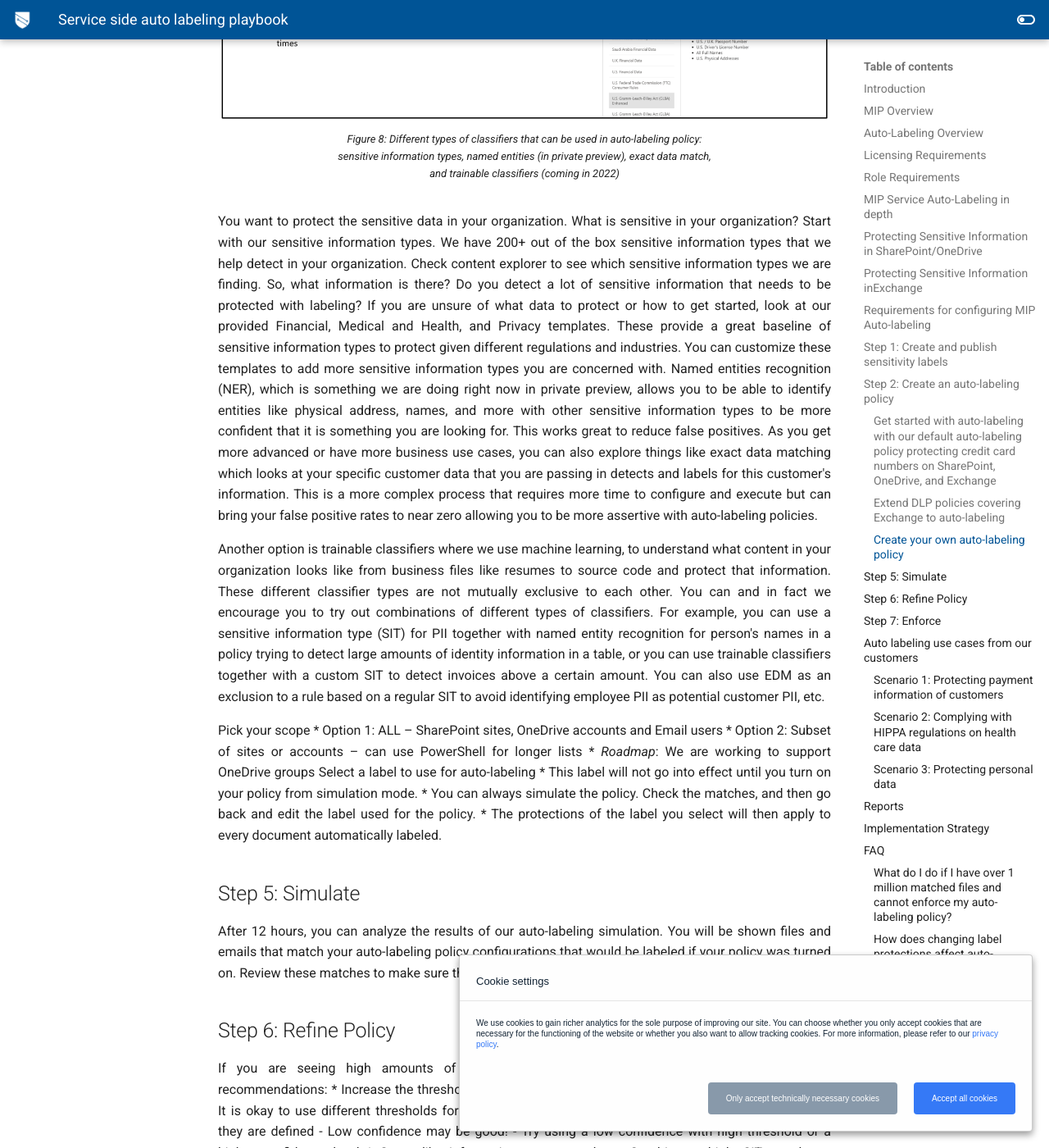
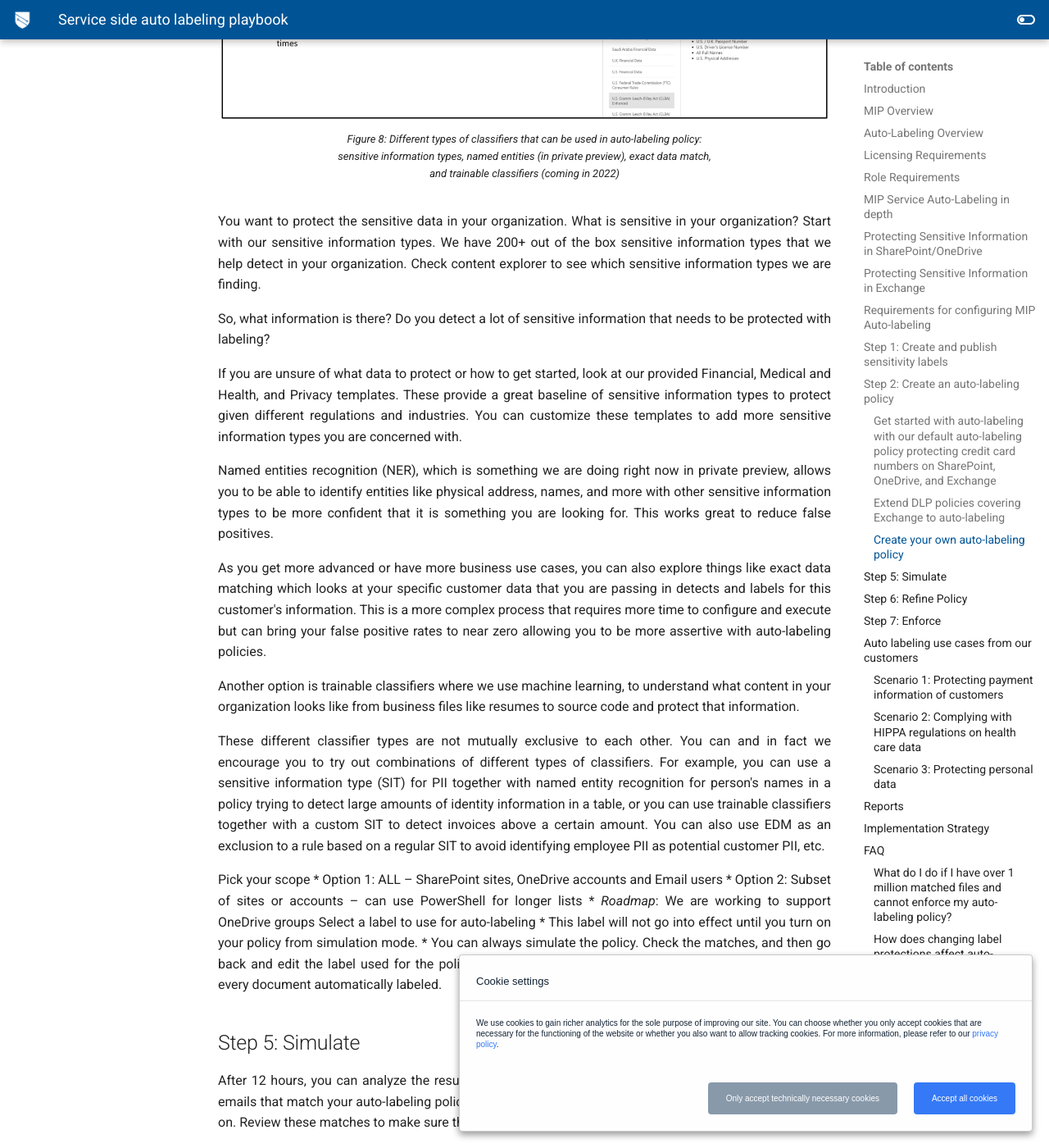
Before and after one commit to microsoft/ComplianceCxE, an MkDocs documentation site: the page built from docs/playbooks/service-side-auto-labeling.md, in a window 1280 px wide and 1400 px high, scrolled down 13554 px. Shown: the whole window at 82% size. Built offline with MkDocs 1.6.1 and Material for MkDocs 9.7.7, drawn with Linux system fonts in a browser that asks for light colours; comment, search, counter and statistics services are not loaded; some of the changed text lies outside the part shown.

Commit message:
Update service-side-auto-labeling.md

```diff
--- a/docs/playbooks/service-side-auto-labeling.md
+++ b/docs/playbooks/service-side-auto-labeling.md
@@ -159,7 +159,7 @@
 
 - When the label applies encryption, the [Rights Management issuer and Rights Management owner](https://docs.microsoft.com/en-us/azure/information-protection/configure-usage-rights#rights-management-issuer-and-rights-management-owner) is the account that last modified the file. If this account is no longer in Azure Active Directory, the label won't be applied because these values can't be set.
 
-## Protecting Sensitive Information inExchange
+## Protecting Sensitive Information in Exchange
 Sensitive emails are automatically detected and labeled in transit/ as they are sent. For Exchange, it does not include emails at rest (mailboxes).
 
 Note: emails detected in simulation mode will not be labeled when the policy is turned on, as we only label emails in transit and those emails were sent before the policy was enforced.
@@ -264,12 +264,17 @@
 </figure>
 
 You want to protect the sensitive data in your organization. What is sensitive in your organization? Start with our sensitive information types. We have 200+ out of the box sensitive information types that we help detect in your organization. Check content explorer to see which sensitive information types we are finding.
+
 So, what information is there? Do you detect a lot of sensitive information that needs to be protected with labeling?
+
 If you are unsure of what data to protect or how to get started, look at our provided Financial, Medical and Health, and Privacy templates. These provide a great baseline of sensitive information types to protect given different regulations and industries. You can customize these templates to add more sensitive information types you are concerned with.
+
 Named entities recognition (NER), which is something we are doing right now in private preview, allows you to be able to identify entities like physical address, names, and more with other sensitive information types to be more confident that it is something you are looking for. This works great to reduce false positives.
+
 As you get more advanced or have more business use cases, you can also explore things like exact data matching which looks at your specific customer data that you are passing in detects and labels for this customer's information. This is a more complex process that requires more time to configure and execute but can bring your false positive rates to near zero allowing you to be more assertive with auto-labeling policies.
 
 Another option is trainable classifiers where we use machine learning, to understand what content in your organization looks like from business files like resumes to source code and protect that information.
+
 These different classifier types are not mutually exclusive to each other. You can and in fact we encourage you to try out combinations of different types of classifiers. For example, you can use a sensitive information type (SIT) for PII together with named entity recognition for person's names in a policy trying to detect large amounts of identity information in a table, or you can use trainable classifiers together with a custom SIT to detect invoices above a certain amount. You can also use EDM as an exclusion to a rule based on a regular SIT to avoid identifying employee PII as potential customer PII, etc.
 
 Pick your scope
```
